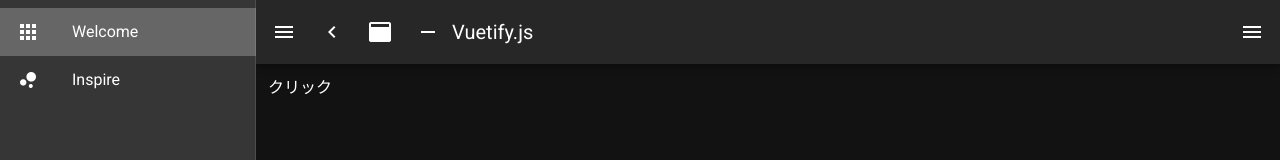
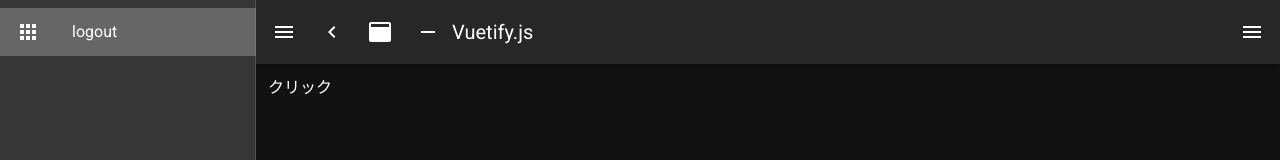
Before and after one commit to akito-i/ShareDiaries, a Nuxt app in the folder nuxt/: page / in a window 1280 px wide. Both pictures are taken after a click on the button 28 px from the left and 32 px from the top of the page. Shown: the top 160 px of the page. Built offline with nearby package versions, Linux system fonts and the light colour scheme.

Commit message:
logout_function #40
ログアウト機能の作成

```diff
--- a/nuxt/layouts/default.vue
+++ b/nuxt/layouts/default.vue
@@ -14,6 +14,7 @@
           :to="item.to"
           router
           exact
+          @click="userLogout"
         >
           <v-list-item-action>
             <v-icon>{{ item.icon }}</v-icon>
@@ -98,20 +99,23 @@ export default {
       items: [
         {
           icon: 'mdi-apps',
-          title: 'Welcome',
+          title: 'logout',
           to: '/'
         },
-        {
-          icon: 'mdi-chart-bubble',
-          title: 'Inspire',
-          to: '/inspire'
-        }
       ],
       miniVariant: false,
       right: true,
       rightDrawer: false,
       title: 'Vuetify.js'
     }
+  },
+  methods:{
+    userLogout(){
+      localStorage.setItem('access-token', "")
+      localStorage.setItem('client', "")
+      localStorage.setItem('uid', "")
+      localStorage.setItem('token-type',"")
+    }
   }
 }
 </script>
--- a/nuxt/nuxt.config.js
+++ b/nuxt/nuxt.config.js
@@ -87,6 +87,7 @@ export default {
       local: {
         endpoints: {
           login: { url: '/api/v1/auth/sign_in', method: 'post', propertyName: 'token' },
+          logout: false,
           user: false
         },
       }
```
